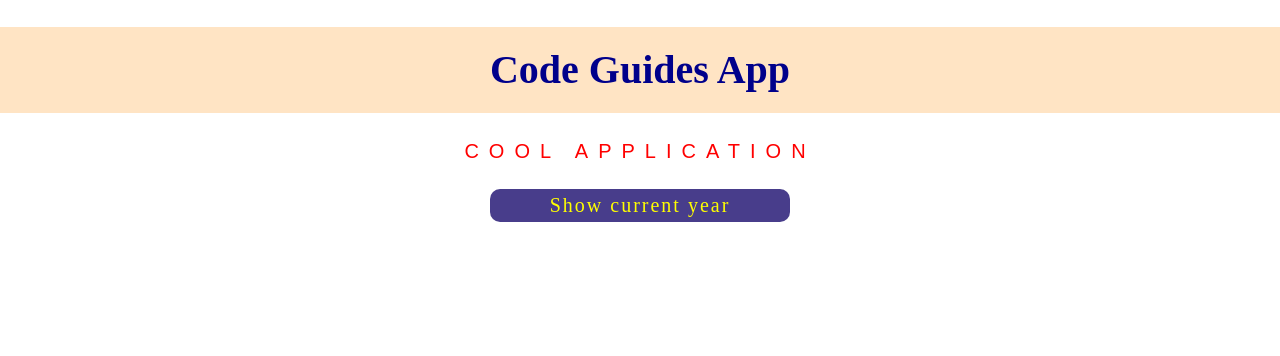
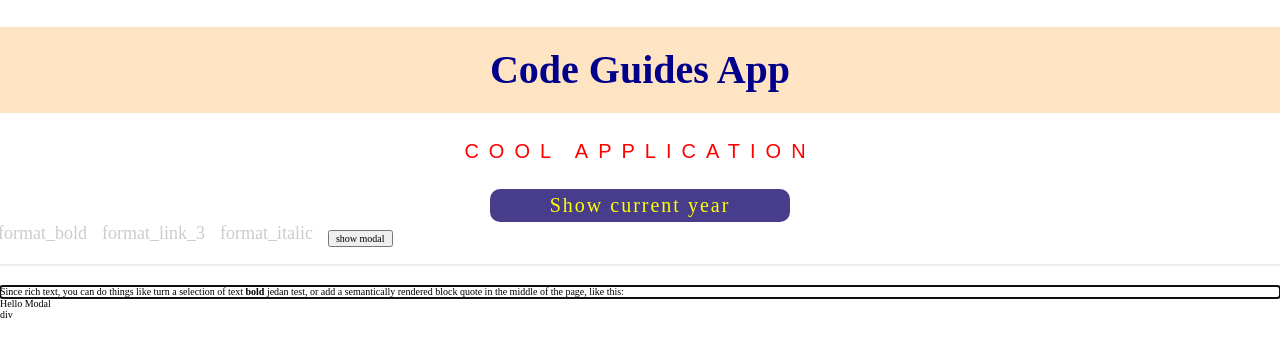
Before and after one commit to ban17/codeguides, a React app: page / in a window 1280 px wide. Shown: the top 356 px of the page. Built offline with nearby package versions, Linux system fonts and the light colour scheme.

Commit message:
just for test

```diff
--- a/public/index.html
+++ b/public/index.html
@@ -6,5 +6,7 @@
 </head>
 <body>
 <div id="main"></div>
+<div id="rte"></div>
+div
 </body>
 </html>
--- /dev/null
+++ b/src/components/Components.tsx
@@ -0,0 +1,74 @@
+import { css, cx } from 'emotion'
+import React from 'react'
+export const Button = React.forwardRef(
+  // eslint-disable-next-line react/prop-types
+  ({ className, active, reversed, ...props }, ref) => (
+    <span
+      {...props}
+      ref={ref}
+      className={cx(
+        className,
+        css`
+          cursor: pointer;
+          color: ${reversed
+      ? active
+        ? 'white'
+        : '#aaa'
+      : active
+        ? 'black'
+        : '#ccc'};
+        `
+      )}
+    />
+  )
+)
+
+export const Icon = React.forwardRef(({ className, ...props }, ref) => (
+  <span
+    {...props}
+    ref={ref}
+    className={cx(
+      'material-icons',
+      className,
+      css`
+        font-size: 18px;
+        vertical-align: text-bottom;
+      `
+    )}
+  />
+))
+
+export const Menu = React.forwardRef(({ className, ...props }, ref) => (
+  <div
+    {...props}
+    ref={ref}
+    className={cx(
+      className,
+      css`
+        & > * {
+          display: inline-block;
+        }
+        & > * + * {
+          margin-left: 15px;
+        }
+      `
+    )}
+  />
+))
+
+export const Toolbar = React.forwardRef(({ className, ...props }, ref) => (
+  <Menu
+    {...props}
+    ref={ref}
+    className={cx(
+      className,
+      css`
+        position: relative;
+        padding: 1px 18px 17px;
+        margin: 0 -20px;
+        border-bottom: 2px solid #eee;
+        margin-bottom: 20px;
+      `
+    )}
+  />
+))
--- /dev/null
+++ b/src/components/Modal.tsx
@@ -0,0 +1,15 @@
+import React from 'react';
+export default class Modal extends React.Component {
+  state = {
+    show: false
+  };
+
+  showModal = e => {
+    this.setState({
+      show: true
+    })
+  }
+  render () {
+    return <div>Hello Modal</div>
+  }
+}
--- /dev/null
+++ b/src/components/RTE.tsx
@@ -0,0 +1,114 @@
+import isHotkey from 'is-hotkey'
+import React, { useCallback, useMemo, useState } from 'react'
+import { createEditor, Editor, Transforms } from 'slate'
+import { withHistory } from 'slate-history'
+import { Editable, Slate, useSlate, withReact } from 'slate-react'
+import Modal from './Modal'
+
+import { Button, Icon, Toolbar } from '@/components/Components'
+
+const HOTKEYS = {
+  'mod+b': 'bold',
+  'mod+i': 'italic'
+}
+const RichTextExample = () => {
+  const [value, setValue] = useState(initialValue)
+  const renderLeaf = useCallback(props => <Leaf {...props} />, [])
+  const editor = useMemo(() => withHistory(withReact(createEditor())), [])
+
+  return (
+    <Slate editor={editor} value={value} onChange={value => setValue(value)}>
+      <Toolbar>
+        <MarkButton format="bold" icon="format_bold" />
+        <MarkButton format="link-3" icon="format_link_3" />
+        <MarkButton format="italic" icon="format_italic" />
+<button  onClick={e => {
+  this.showModal();
+}}> show modal</button>
+      </Toolbar>
+      <Editable
+        renderLeaf={renderLeaf}
+        placeholder="Enter some rich text…"
+        spellCheck
+        autoFocus
+        onKeyDown={event => {
+          for (const hotkey in HOTKEYS) {
+            if (isHotkey(hotkey, event)) {
+              event.preventDefault()
+              const mark = HOTKEYS[hotkey]
+              toggleMark(editor, mark)
+            }
+          }
+        }}
+      />
+      <Modal />
+    </Slate>
+  )
+}
+
+const toggleMark = (editor, format) => {
+  const isActive = isMarkActive(editor, format)
+
+  if (isActive) {
+    Editor.removeMark(editor, format)
+  } else {
+    Editor.addMark(editor, format, true)
+  }
+}
+
+const isMarkActive = (editor, format) => {
+  const marks = Editor.marks(editor)
+  return marks ? marks[format] === true : false
+}
+
+const Leaf = ({ attributes, children, leaf }) => {
+  if (leaf.bold) {
+    children = <strong>{children}</strong>
+  }
+  if (leaf['link-3']) {
+    children = <span className="link-3">{children}</span>
+  }
+
+  if (leaf.italic) {
+    children = <em>{children}</em>
+  }
+
+  return <span {...attributes}>{children}</span>
+}
+
+const MarkButton = ({ format, icon }) => {
+  const editor = useSlate()
+  return (
+    <Button
+      active={isMarkActive(editor, format)}
+      onMouseDown={event => {
+        event.preventDefault()
+        toggleMark(editor, format)
+      }}
+    >
+      <Icon>{icon}</Icon>
+    </Button>
+  )
+}
+
+const initialValue = [
+
+  {
+    type: 'paragraph',
+    children: [
+      {
+        text:
+          'Since rich text, you can do things like turn a selection of text '
+      },
+      { text: 'bold', bold: true },
+      { text: ' jedan test', 'link-3': true },
+      {
+        text:
+          ', or add a semantically rendered block quote in the middle of the page, like this:'
+      }
+    ]
+  }
+
+]
+
+export default RichTextExample
--- a/src/index.tsx
+++ b/src/index.tsx
@@ -5,5 +5,7 @@ import React from 'react'
 import ReactDOM from 'react-dom'
 
 import App from '@/components/App'
+import RichTextExample from '@/components/RTE'
 
 ReactDOM.render(<App />, document.getElementById('main'))
+ReactDOM.render(<RichTextExample />, document.getElementById('rte'))
```
Also changed, not shown: package.json (+7 -2 lines), 1 other file (tests, documents, lock files or other folders).
